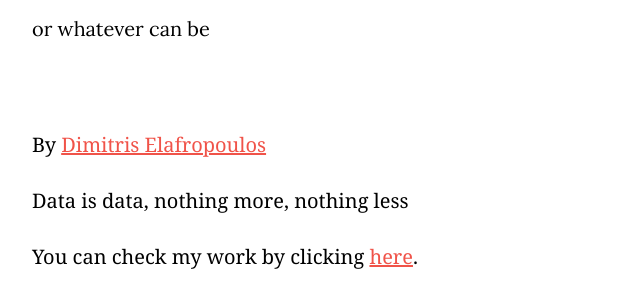
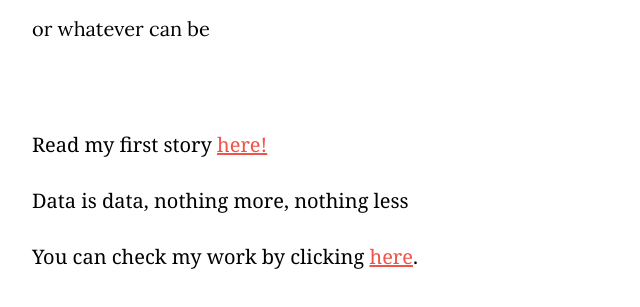
Before and after one commit to dimitriselaf/.github.io, a plain HTML site: page index.html in a window 1280 px wide. Shown: the part 259-566 px from the top of the page, without its empty margins (288-928 px from the left). Drawn offline with Linux system fonts and the light colour scheme.

Commit message:
Update index.html

```diff
--- a/index.html
+++ b/index.html
@@ -117,7 +117,7 @@
             <p class="subhead">or whatever can be</p>
         </div>
         <div class="byline">
-            <p>By <a href="https://www.linkedin.com/in/dimitriselafropoulos/">Dimitris Elafropoulos</a></p>
+            <p>Read my first story <a href="https://dimitriselaf.github.io/Tik-Tok.github.io/">here!</a></p>
         </div>
         <p>Data is data, nothing more, nothing less</p>
         <p>You can check my work by clicking <a href="https://github.com/dimitriselaf/">here</a>.</a></p>
```
